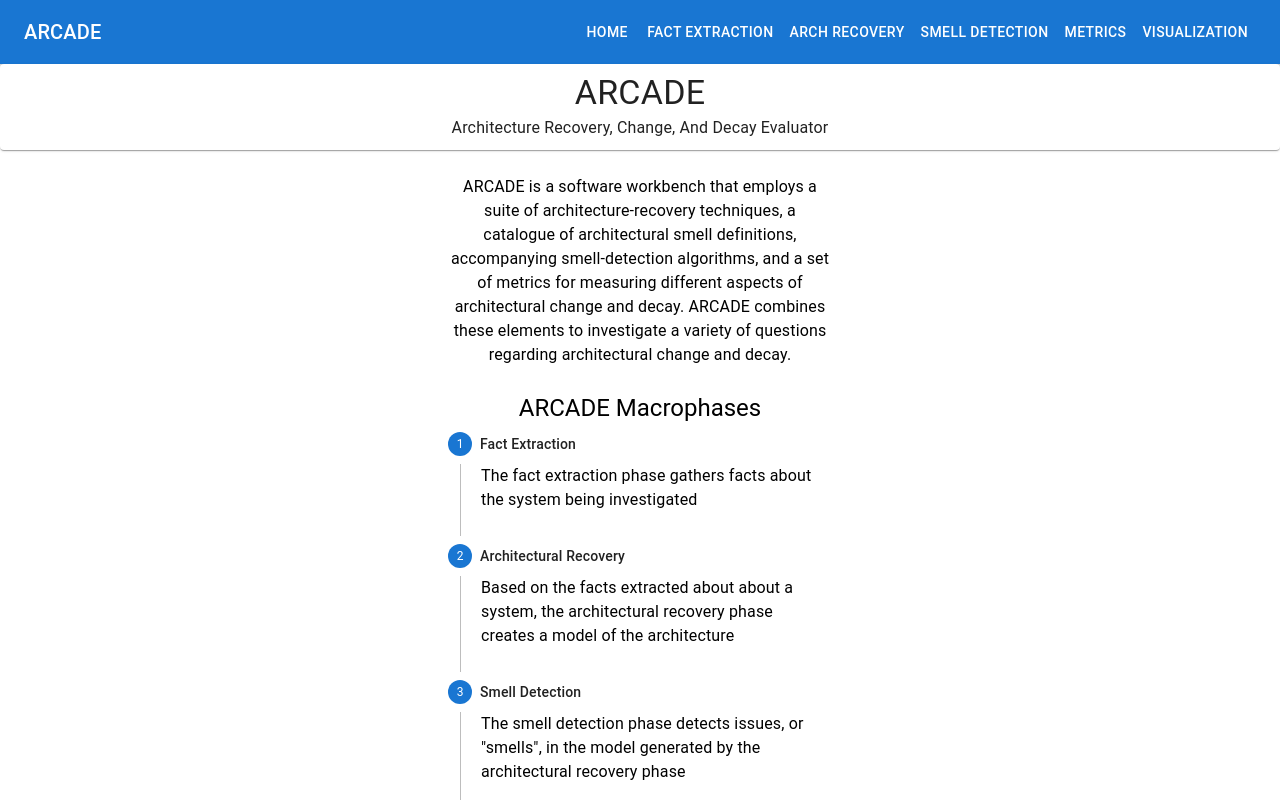
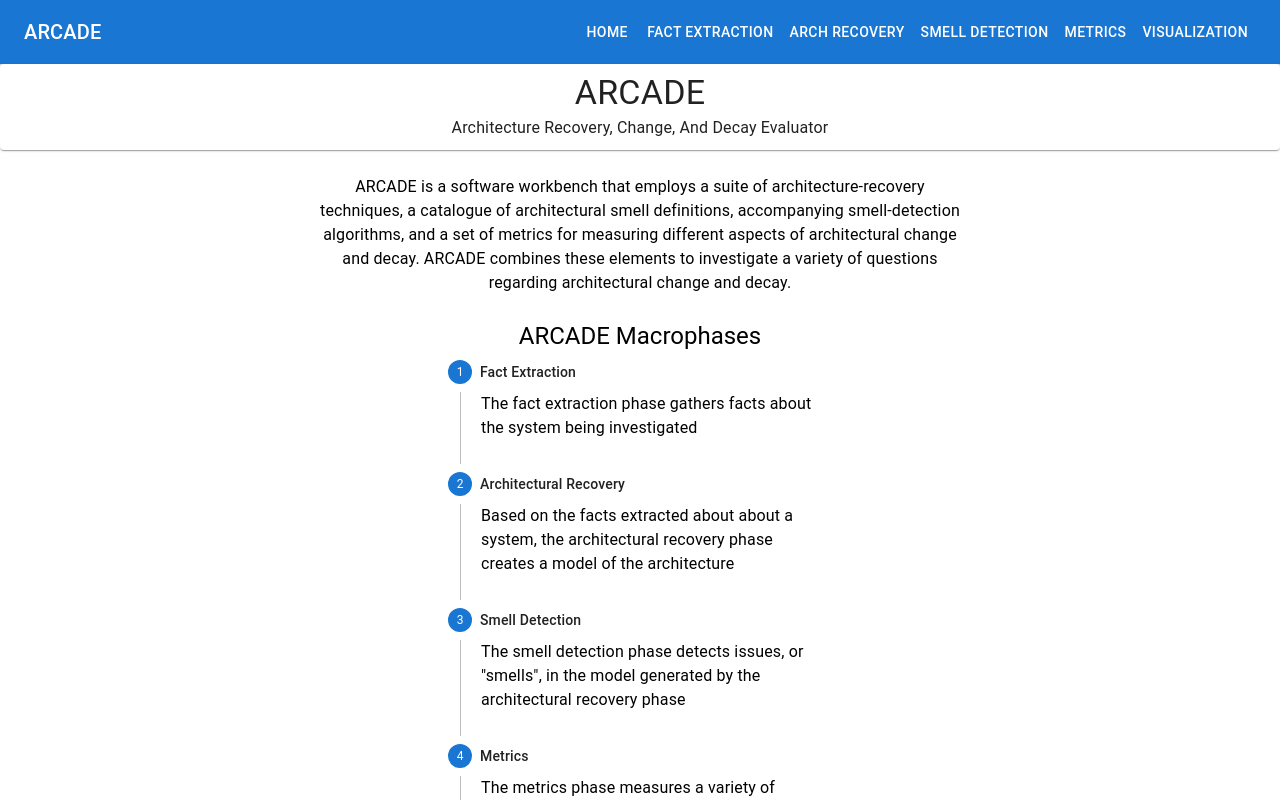
Before and after one commit to usc-softarch/arcade-frontend, a React (Create React App) app: page / in a window 1280 px wide. Shown: the top 800 px of the page. Built offline with nearby package versions, Linux system fonts and the light colour scheme.

Commit message:
small fixes

```diff
--- a/src/App.js
+++ b/src/App.js
@@ -1,9 +1,6 @@
 import './App.css';
 import ArcadeBar from "./ArcadeBar";
-import PaperHeader from "./PaperHeader";
-import ArcadeFileUpload from "./ArcadeFileUpload";
 import Home from "./Pages/Home";
-import Descriptions from "./Descriptions"
 
 function App() {
   return (
--- a/src/Pages/Home.js
+++ b/src/Pages/Home.js
@@ -1,5 +1,4 @@
 import * as React from 'react';
-import { styled } from '@mui/material/styles';
 import Box from '@mui/material/Box';
 import {Typography} from "@mui/material";
 import PaperHeader from "../PaperHeader";
@@ -10,7 +9,7 @@ function Home() {
         <div>
             <PaperHeader>
             </PaperHeader>
-            <Box sx={{ flexGrow: 1, mx: "auto", width: '30%', textAlign: "center", paddingTop: "25px" }}>
+            <Box sx={{ flexGrow: 1, mx: "auto", width: '50%', textAlign: "center", paddingTop: "25px" }}>
                 <Typography variant="body1" component="div" paddingBottom="25px">
                     ARCADE is a software workbench that employs a suite of architecture-recovery techniques, a
                     catalogue of architectural smell definitions, accompanying smell-detection algorithms, and a set
--- a/src/index.css
+++ b/src/index.css
@@ -5,6 +5,7 @@ body {
     sans-serif;
   -webkit-font-smoothing: antialiased;
   -moz-osx-font-smoothing: grayscale;
+  margin-bottom: 40px;
 }
 
 code {
```
